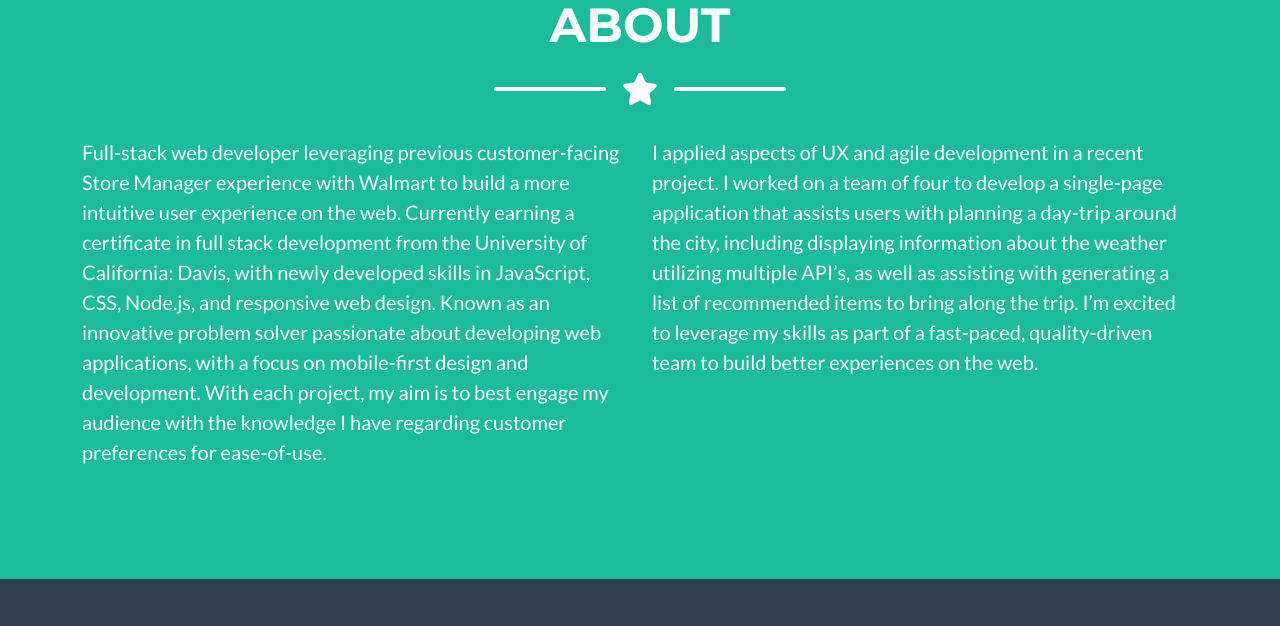
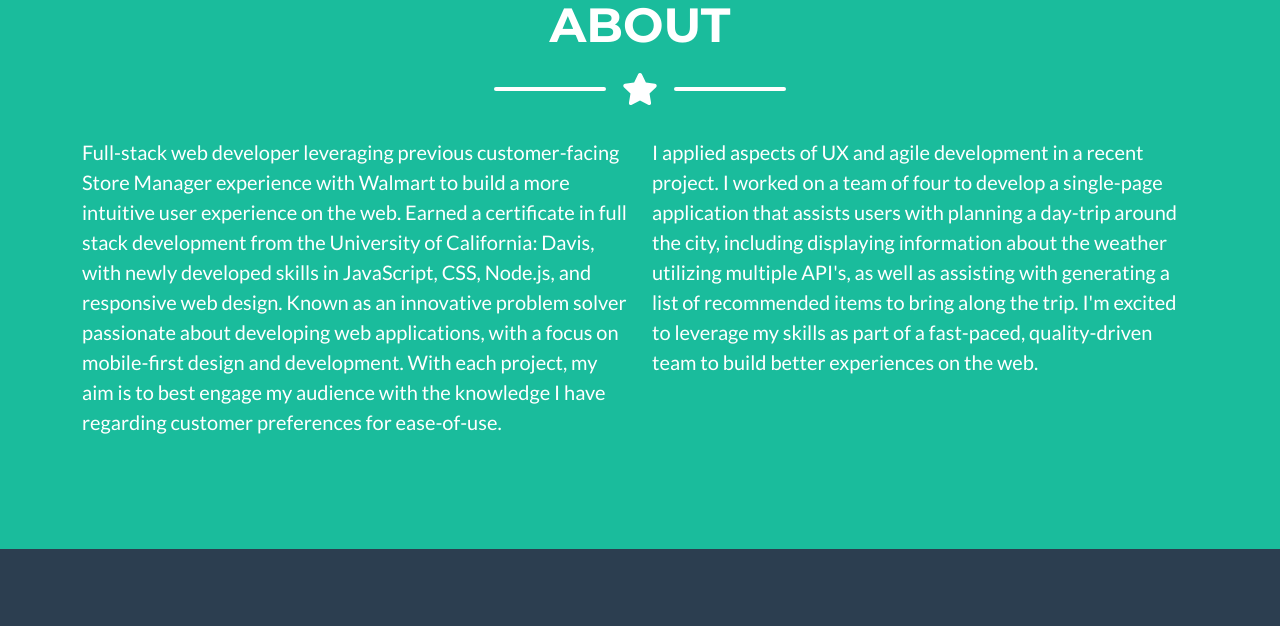
Before and after one commit to Varnen92/Portfolio_, a plain HTML site: page index.html in a window 1280 px wide. Shown: the part 1760-2386 px from the top of the page. Drawn offline with nearby package versions, Linux system fonts and the light colour scheme.

Commit message:
updated about section

```diff
--- a/index.html
+++ b/index.html
@@ -160,7 +160,7 @@
             <div class="row">
                 <div class="col-lg-6 ms-auto">
                     <p class="lead">Full-stack web developer leveraging previous customer-facing Store Manager
-                        experience with Walmart to build a more intuitive user experience on the web. Currently earning
+                        experience with Walmart to build a more intuitive user experience on the web. Earned
                         a certificate in full stack development from the University of California: Davis, with newly
                         developed skills in JavaScript, CSS, Node.js, and responsive web design. Known as an innovative
                         problem solver passionate about developing web applications, with a focus on mobile-first design
@@ -171,8 +171,8 @@
                     <p class="lead">I applied aspects of UX and agile
                         development in a recent project. I worked on a team of four to develop a single-page application
                         that assists users with planning a day-trip around the city, including displaying information
-                        about the weather utilizing multiple API’s, as well as assisting with generating a list of
-                        recommended items to bring along the trip. I’m excited to leverage my skills as part of a
+                        about the weather utilizing multiple API's, as well as assisting with generating a list of
+                        recommended items to bring along the trip. I'm excited to leverage my skills as part of a
                         fast-paced, quality-driven team to build better experiences on the web.</p>
                 </div>
             </div>
```
